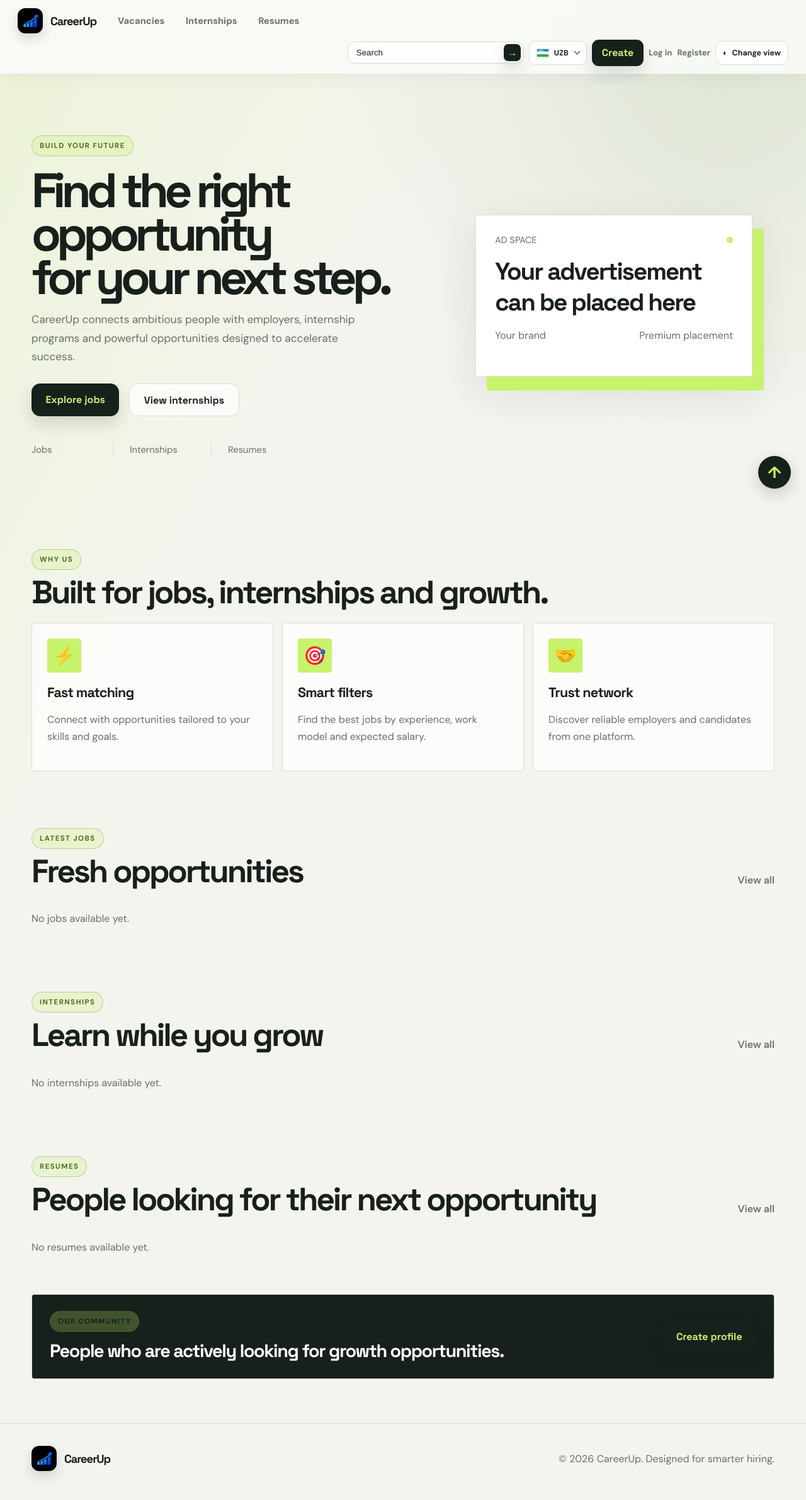
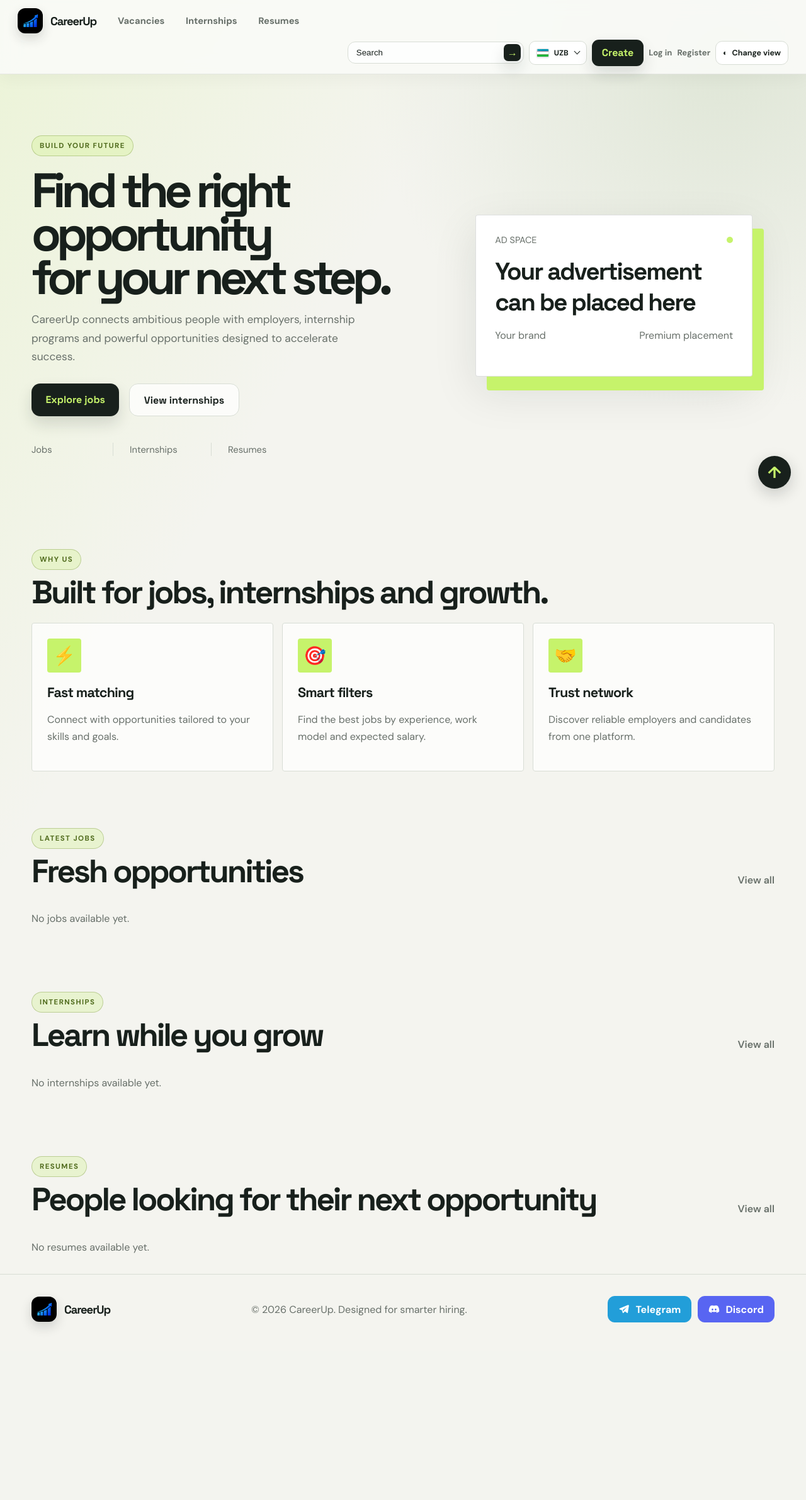
Before and after one commit to Yusufbek728/CareerUp, a Django app: template templates/mainapp/index.html in a window 1280 px wide. Shown: the whole page at 63% size. After the commit the page ends 2110 px from the top, so only its background shows below. Run offline with Django 5.2, Linux system fonts and the light colour scheme; the template is opened without the code that fills it, so the values that code supplies are empty.

Commit message:
update project

```diff
--- a/static/mainapp/styles.css
+++ b/static/mainapp/styles.css
@@ -1448,6 +1448,59 @@ button {
     align-items: center;
     justify-content: space-between;
     gap: 20px;
+}
+
+.footer-social-links {
+    display: flex;
+    align-items: center;
+    flex-wrap: wrap;
+    gap: 10px;
+}
+
+.footer-social-link {
+    display: inline-flex;
+    align-items: center;
+    justify-content: center;
+    gap: 9px;
+    min-height: 42px;
+    padding: 0 16px;
+    border-radius: 11px;
+    color: #fff;
+    font-weight: 700;
+    text-decoration: none;
+    transition: background 0.2s ease, border-color 0.2s ease, transform 0.2s ease;
+}
+
+.footer-social-link svg {
+    width: 18px;
+    height: 18px;
+    fill: currentColor;
+}
+
+.footer-telegram {
+    border: 1px solid #229ed9;
+    background: #229ed9;
+}
+
+.footer-discord {
+    border: 1px solid #5865f2;
+    background: #5865f2;
+}
+
+.footer-telegram:hover,
+.footer-telegram:focus-visible {
+    border-color: #168ac1;
+    background: #168ac1;
+    color: #fff;
+    transform: translateY(-1px);
+}
+
+.footer-discord:hover,
+.footer-discord:focus-visible {
+    border-color: #4752c4;
+    background: #4752c4;
+    color: #fff;
+    transform: translateY(-1px);
 }
 
 .empty-text {
@@ -2626,21 +2679,23 @@ body.dark-theme .header .account-avatar {
 }
 
 body.dark-theme .listing-pagination a {
-    border-color: var(--line);
-    background: rgba(255, 255, 255, 0.06);
-    color: var(--text);
+    border-color: rgba(148, 163, 184, 0.2);
+    background: #172235;
+    color: #e2e8f0;
+    transition: border-color 0.2s ease, background 0.2s ease, color 0.2s ease;
 }
 
 body.dark-theme .listing-pagination a:hover,
 body.dark-theme .listing-pagination a:focus-visible {
     border-color: var(--primary);
-    background: rgba(118, 169, 255, 0.16);
+    background: #202f47;
+    color: #bfdbfe;
 }
 
 body.dark-theme .listing-pagination a.pagination-page.active {
     border-color: var(--primary);
-    background: var(--text);
-    color: var(--primary);
+    background: #243b60;
+    color: #bfdbfe;
 }
 
 body.dark-theme .back-to-top {
--- a/static/mainapp/theme.js
+++ b/static/mainapp/theme.js
@@ -22,8 +22,15 @@
             light: 'Yorqin',
             dark: 'Qorong\'i',
         },
+        uzb: {
+            switchLabel: "Ko'rinishni o'zgartirish",
+            themeLabel: 'Mavzu tanlovi',
+            light: 'Yorqin',
+            dark: 'Qorong\'i',
+        },
     };
-    const t = translations[language] || translations.en;
+    const normalizedLanguage = language === 'uzb' ? 'uz' : language;
+    const t = translations[normalizedLanguage] || translations.en;
 
     if (savedTheme === 'dark') {
         body.classList.add('dark-theme');
--- a/templates/mainapp/category_list.html
+++ b/templates/mainapp/category_list.html
@@ -9,7 +9,7 @@
     <link rel="preconnect" href="https://fonts.googleapis.com">
     <link rel="preconnect" href="https://fonts.gstatic.com" crossorigin>
     <link href="https://fonts.googleapis.com/css2?family=DM+Sans:wght@400;500;600;700&family=Space+Grotesk:wght@500;600;700&display=swap" rel="stylesheet">
-    <link rel="stylesheet" href="{% static 'mainapp/styles.css' %}?v=all-card-photos-larger-1">
+    <link rel="stylesheet" href="{% static 'mainapp/styles.css' %}?v=dark-pagination-1">
     <script src="{% static 'mainapp/theme.js' %}?v=dark-pages-1" defer></script>
     <script src="{% static 'mainapp/filters.js' %}" defer></script>
 </head>
--- a/templates/mainapp/index.html
+++ b/templates/mainapp/index.html
@@ -10,7 +10,7 @@
     <link rel="preconnect" href="https://fonts.googleapis.com">
     <link rel="preconnect" href="https://fonts.gstatic.com" crossorigin>
     <link href="https://fonts.googleapis.com/css2?family=DM+Sans:wght@400;500;600;700&family=Space+Grotesk:wght@500;600;700&display=swap" rel="stylesheet">
-    <link rel="stylesheet" href="{% static 'mainapp/styles.css' %}?v=visible-language-flags-menu-22">
+    <link rel="stylesheet" href="{% static 'mainapp/styles.css' %}?v=discord-footer-2">
     <script src="{% static 'mainapp/theme.js' %}?v=language-labels-1" defer></script>
 </head>
 <body>
@@ -348,15 +348,6 @@
             </section>
             {% endif %}
 
-            <section class="resume-band container reveal">
-                <div class="band-content">
-                    <div>
-                        <span class="tag">{% translate "OUR COMMUNITY" %}</span>
-                        <h2>{% translate "People who are actively looking for growth opportunities." %}</h2>
-                    </div>
-                    <a href="#career" class="primary-btn">{% translate "Create profile" %}</a>
-                </div>
-            </section>
         </main>
 
         <footer class="footer">
@@ -366,6 +357,16 @@
                     <span>CareerUp</span>
                 </div>
                 <p>© 2026 CareerUp. {% translate "Designed for smarter hiring." %}</p>
+                <div class="footer-social-links">
+                    <a class="footer-social-link footer-telegram" href="https://t.me/CareerUp_original" target="_blank" rel="noopener noreferrer">
+                        <svg aria-hidden="true" viewBox="0 0 24 24" focusable="false"><path d="M21.7 3.3a1.2 1.2 0 0 0-1.3-.2L2.8 10.2a1.3 1.3 0 0 0 .1 2.4l4.5 1.5 1.7 5.2a1.2 1.2 0 0 0 2.1.4l2.6-3.2 4.4 3.3a1.2 1.2 0 0 0 1.9-.7l2.3-14.5a1.2 1.2 0 0 0-.7-1.3ZM9.1 13.6l8.6-6.1-6.7 7.7-.3 2.5-1.3-4.1-.3 0Z"/></svg>
+                        <span>Telegram</span>
+                    </a>
+                    <a class="footer-social-link footer-discord" href="https://discord.gg/TJEuv3wee" target="_blank" rel="noopener noreferrer">
+                        <svg aria-hidden="true" viewBox="0 0 24 24" focusable="false"><path d="M19.7 5.1a18 18 0 0 0-4.4-1.4l-.5 1a16.7 16.7 0 0 0-5.6 0l-.5-1a18 18 0 0 0-4.4 1.4C1.5 9.2.7 13.2 1.1 17.1a18 18 0 0 0 5.4 2.7l1.2-2a11.6 11.6 0 0 1-1.9-.9l.5-.4a12.9 12.9 0 0 0 11.4 0l.5.4a11.6 11.6 0 0 1-1.9.9l1.2 2a18 18 0 0 0 5.4-2.7c.5-4.5-.8-8.5-3.2-12ZM8.7 14.8c-1 0-1.8-.9-1.8-2s.8-2 1.8-2 1.8.9 1.8 2-.8 2-1.8 2Zm6.6 0c-1 0-1.8-.9-1.8-2s.8-2 1.8-2 1.8.9 1.8 2-.8 2-1.8 2Z"/></svg>
+                        <span>Discord</span>
+                    </a>
+                </div>
             </div>
         </footer>
     </div>
--- a/templates/mainapp/super_admin.html
+++ b/templates/mainapp/super_admin.html
@@ -5,7 +5,7 @@
     <meta charset="UTF-8">
     <meta name="viewport" content="width=device-width, initial-scale=1.0">
     <title>{% translate "Super Admin" %} | CareerUp</title>
-    <link rel="stylesheet" href="{% static 'mainapp/styles.css' %}">
+    <link rel="stylesheet" href="{% static 'mainapp/styles.css' %}?v=dark-pagination-1">
     <script src="{% static 'mainapp/theme.js' %}?v=language-labels-1" defer></script>
 </head>
 <body>
```
Also changed, not shown: design-previews/discord-footer-option-1.svg (added), design-previews/discord-footer-option-2.svg (added), design-previews/discord-footer-option-3.svg (added), design-previews/pagination-option-1.svg (added), design-previews/pagination-option-2.svg (added), design-previews/pagination-option-3.svg (added), design-previews/telegram-footer-option-1.svg (added), design-previews/telegram-footer-option-2.svg (added), design-previews/telegram-footer-option-3.svg (added), static/mainapp/flags/uzbekistan.svg.
